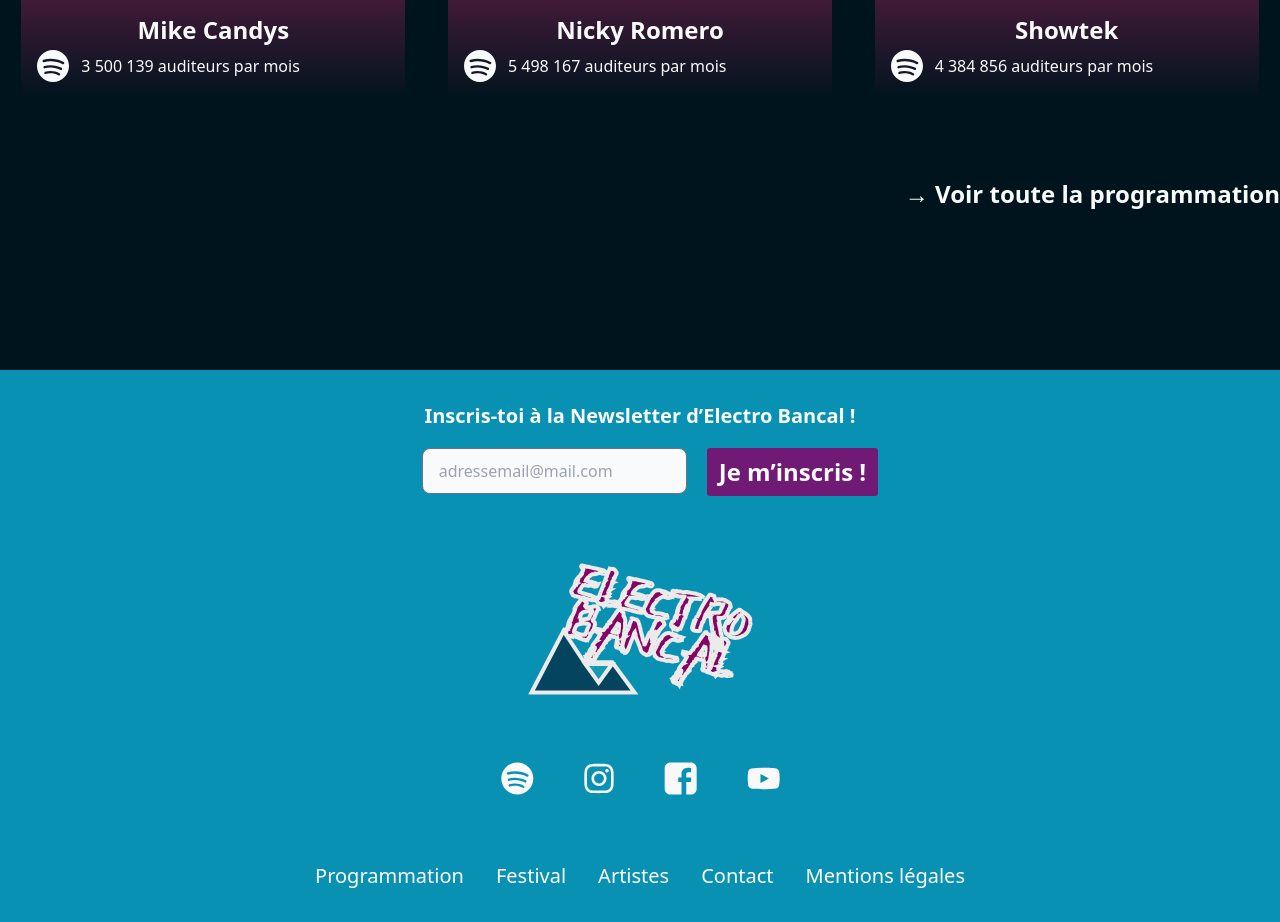
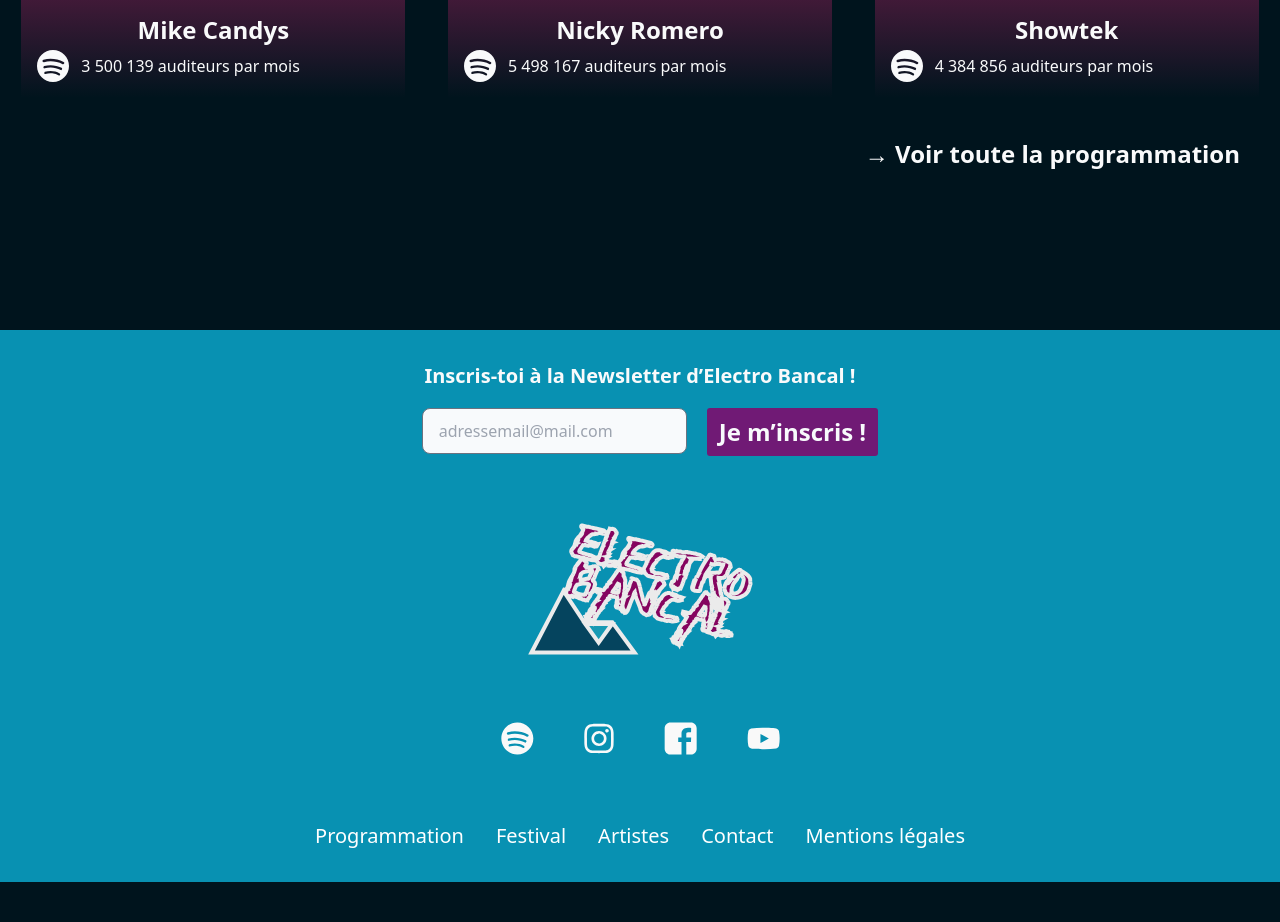
Before and after one commit to iversenc-alicia/sae203-alicia-iversenc, a Vue app: page /Artistes in a window 1280 px wide. Shown: the part 2200-3122 px from the top of the page. After the commit the page ends 3082 px from the top, so only its background shows below. Built offline with nearby package versions, Linux system fonts and the light colour scheme.

Commit message:
margin fix artistes

```diff
--- a/src/views/Artistes.vue
+++ b/src/views/Artistes.vue
@@ -36,7 +36,7 @@
     </div>
   </main>
 
-  <a class="my-20 ml-6 flex justify-end text-2xl font-semibold" href="./Programmation">→ Voir toute la programmation</a>
+  <a class="mr-10 ml-10 mt-10 flex justify-end text-2xl font-semibold" href="./Programmation">→ Voir toute la programmation</a>
 </template>
 
 <script>
```
